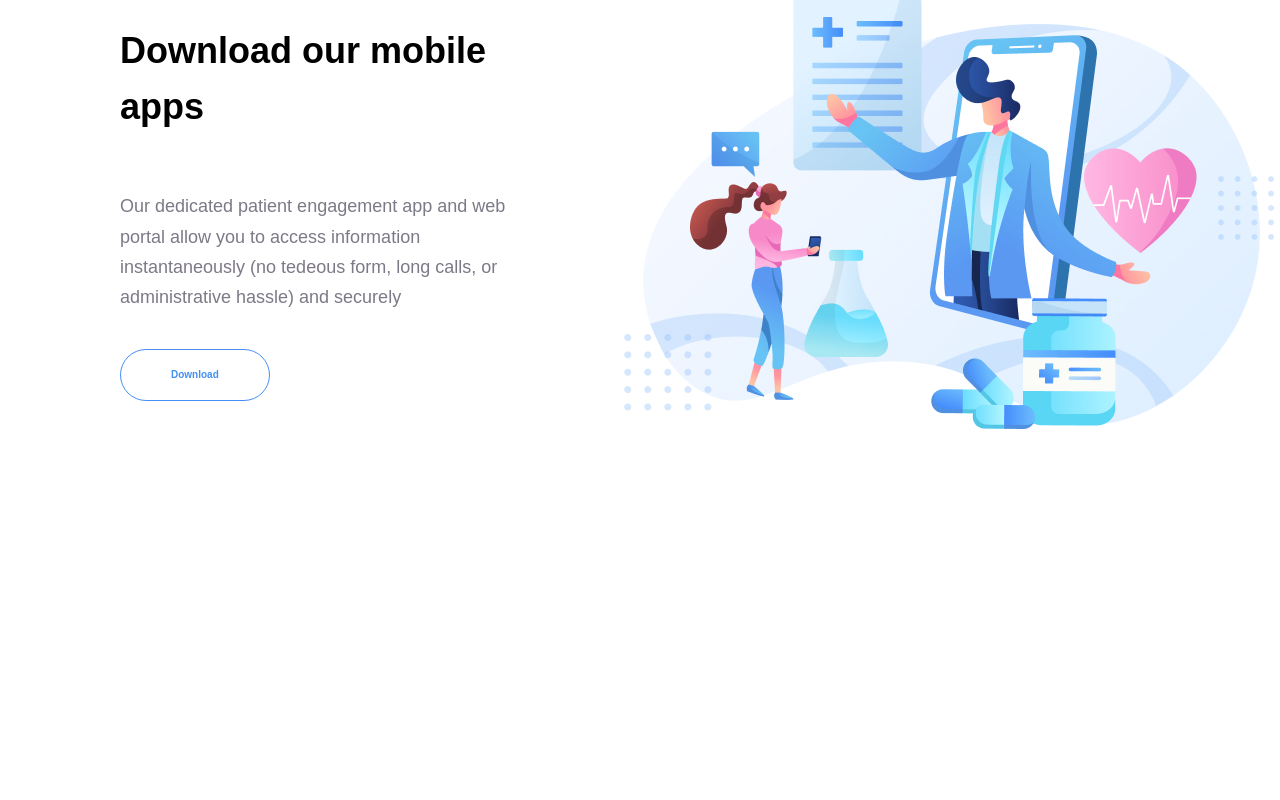
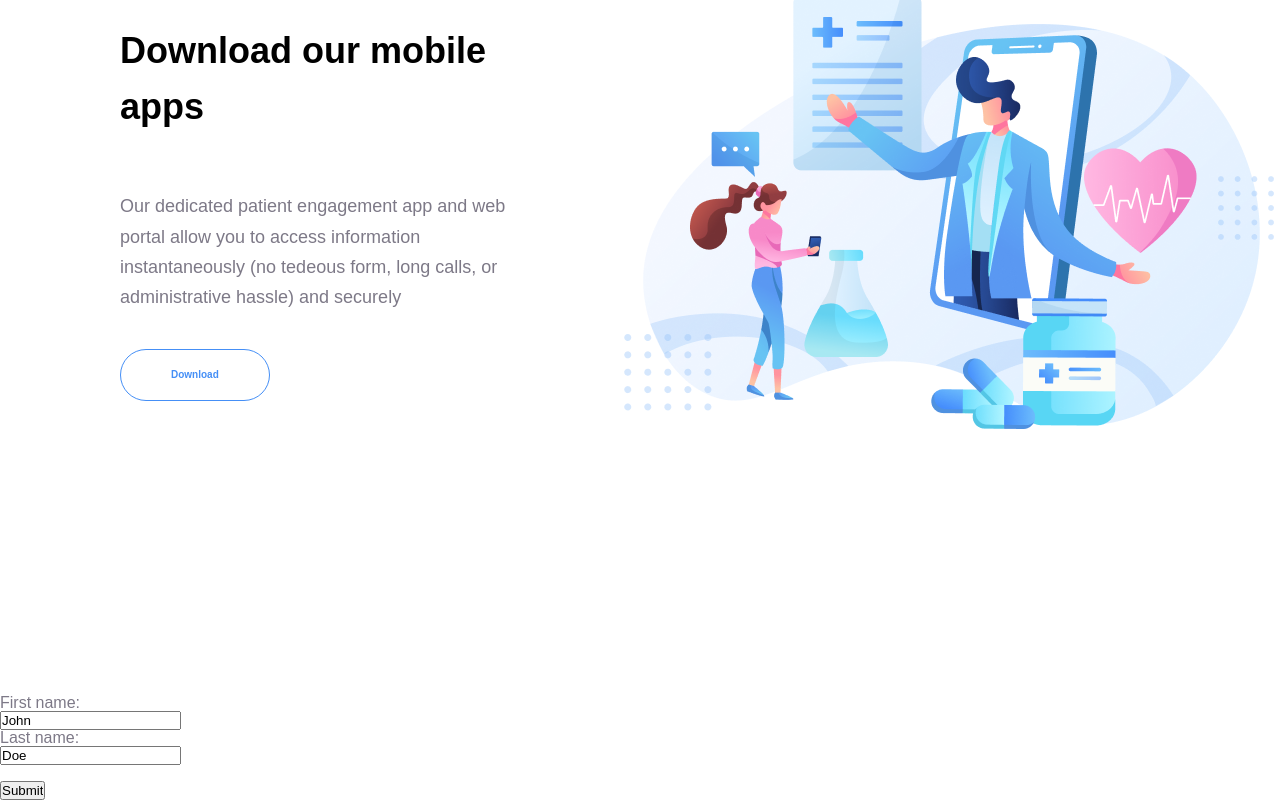
Before and after one commit to hale249/blog, a plain HTML site: page index.html in a window 1280 px wide. Shown: the part 2906-3706 px from the top of the page. Before the commit the page ends 3601 px from the top, so only its background shows below. Drawn offline with nearby package versions, Linux system fonts and the light colour scheme.

Commit message:
Added form

```diff
--- a/index.html
+++ b/index.html
@@ -217,6 +217,16 @@
             </div>
           </div>
         </section>
+
+        <section>
+          <form action="#">
+            <label for="fname">First name:</label><br>
+            <input type="text" id="fname" name="fname" value="John"><br>
+            <label for="lname">Last name:</label><br>
+            <input type="text" id="lname" name="lname" value="Doe"><br><br>
+            <input type="submit" value="Submit">
+          </form>
+        </section>
       </main>
     </div>
 
```
